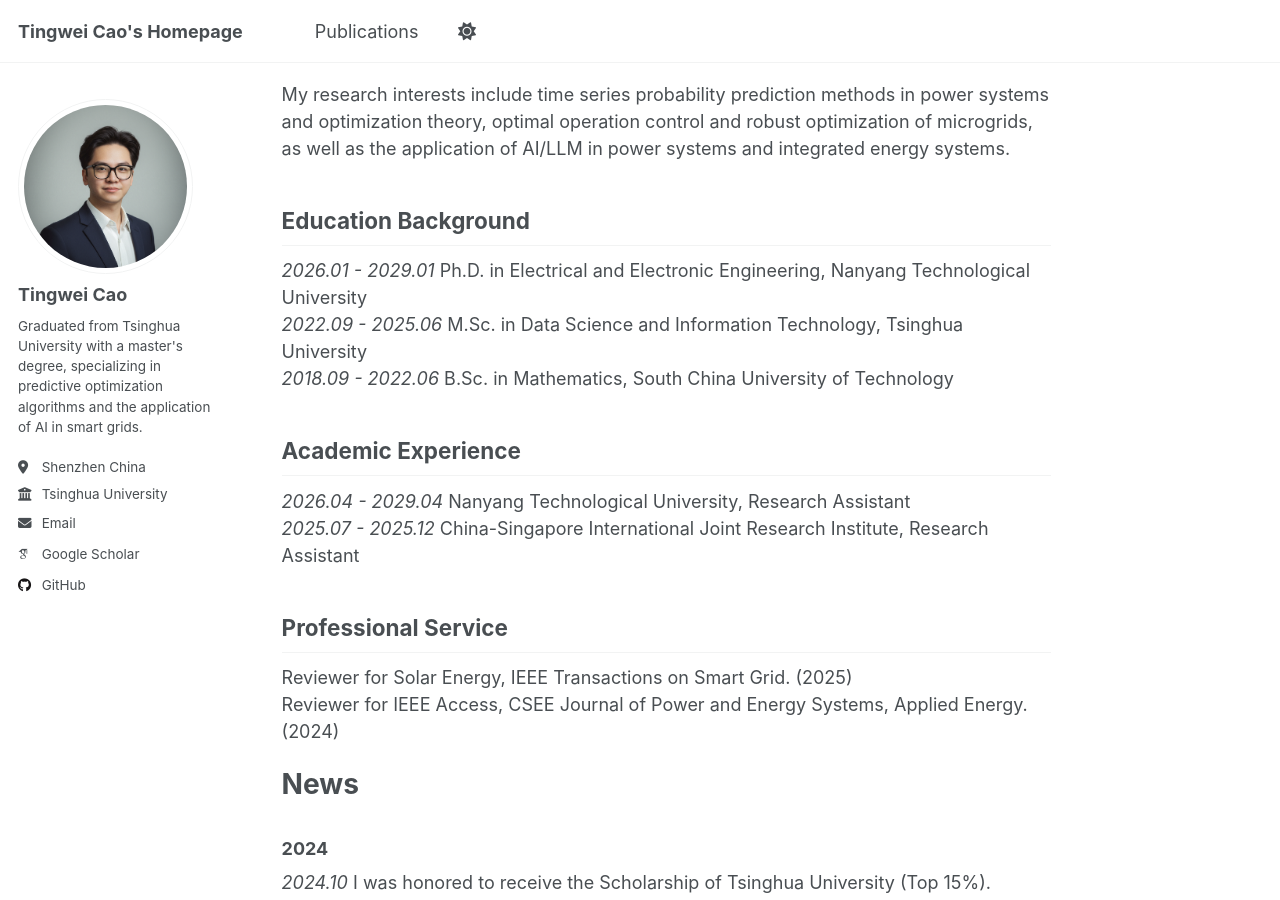
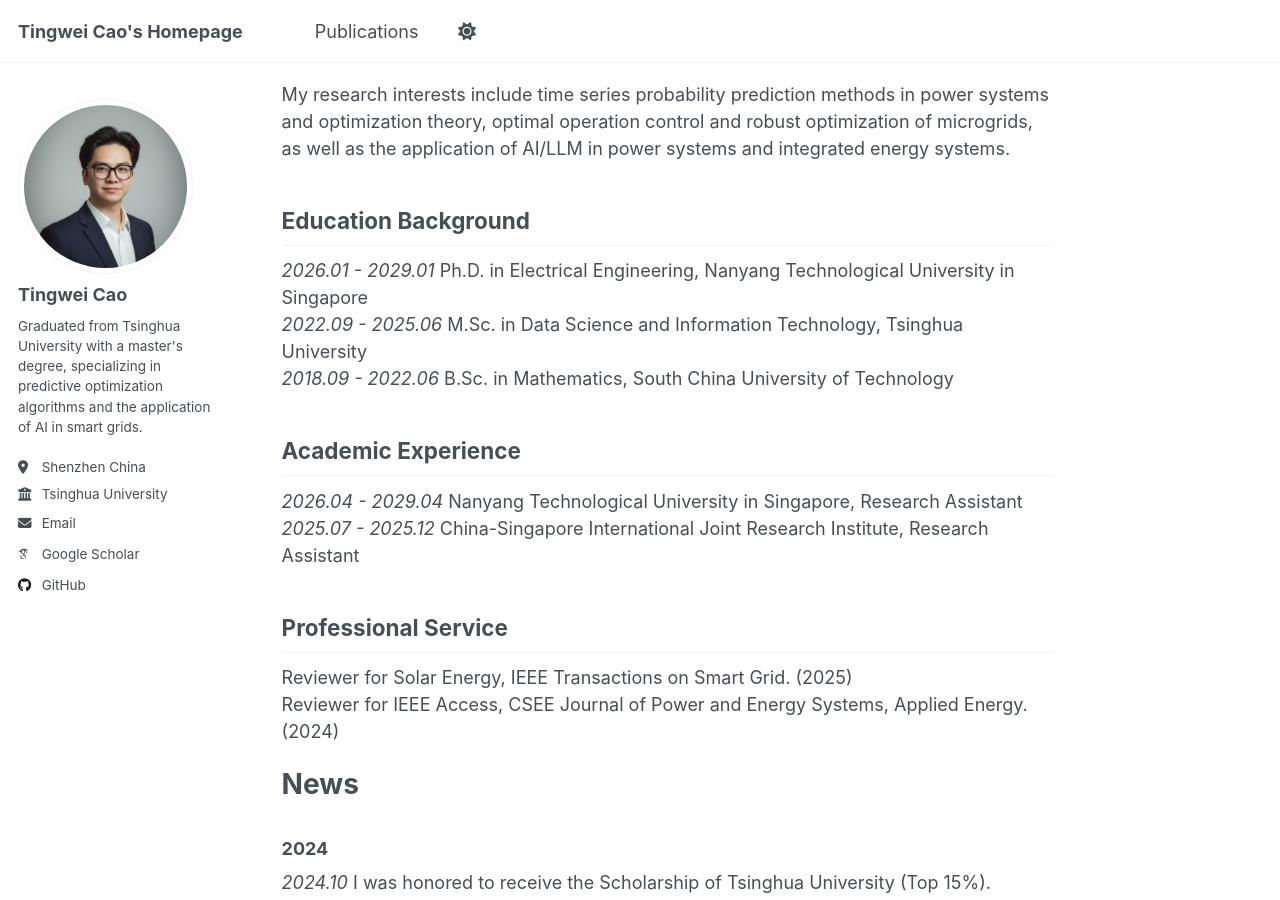
Before and after one commit to tingweicao/tingweicao.github.io, a Jekyll site: the page built from _pages/about.md, in a window 1280 px wide and 900 px high, scrolled down 327 px. Built offline with Jekyll 4.4.1, drawn with Linux system fonts in a browser that asks for light colours; some web fonts are replaced; a script that is not in the unit is left out.

Commit message:
Update about.md

```diff
--- a/_pages/about.md
+++ b/_pages/about.md
@@ -13,13 +13,13 @@ My research interests include time series probability prediction methods in powe
 
 Education Background
 -----
-_2026.01 - 2029.01_ Ph.D. in Electrical and Electronic Engineering, Nanyang Technological University
+_2026.01 - 2029.01_ Ph.D. in Electrical Engineering, Nanyang Technological University in Singapore
 _2022.09 - 2025.06_ M.Sc. in Data Science and Information Technology, Tsinghua University
 _2018.09 - 2022.06_ B.Sc. in Mathematics, South China University of Technology
 
 Academic Experience
 ----
-_2026.04 - 2029.04_ Nanyang Technological University, Research Assistant
+_2026.04 - 2029.04_ Nanyang Technological University in Singapore, Research Assistant
 _2025.07 - 2025.12_ China-Singapore International Joint Research Institute, Research Assistant
 
 Professional Service
```
